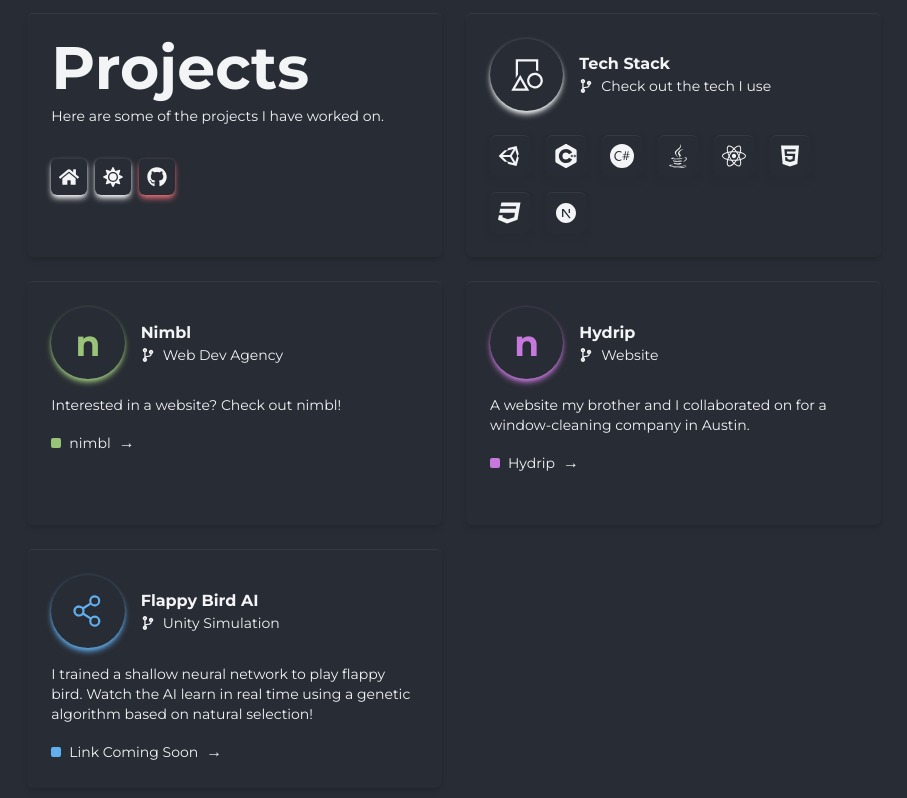
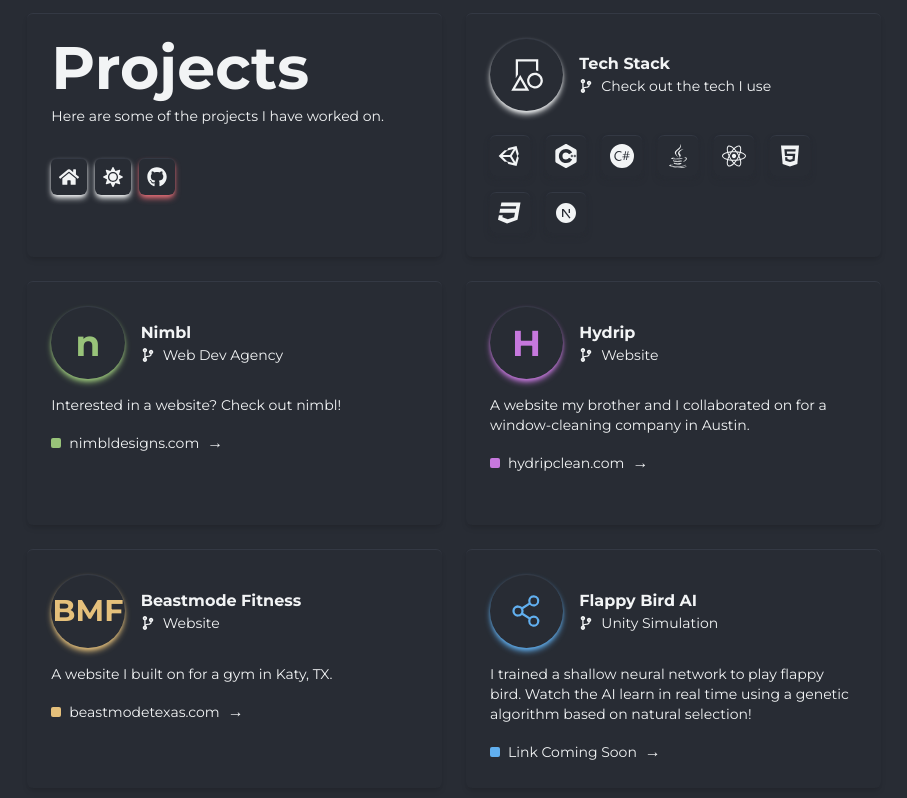
Before and after one commit to marcoboone/personalPortfolio, a Next.js app: page /projects in a window 1280 px wide. Shown: the whole page, without its empty margins (186-1093 px from the left). Built offline with nearby package versions, Linux system fonts and the light colour scheme.

Commit message:
additional projects

```diff
--- a/src/app/projects/page.jsx
+++ b/src/app/projects/page.jsx
@@ -86,7 +86,7 @@ const Projects = () => {
             <p className = "text-sm">Interested in a website? Check out nimbl!</p>
             <div className = "group flex gap-2 items-center">
                 <div className = " rounded-sm w-[10px] h-[10px] bg-atomgreen group-hover:animate-spin"></div>
-                <Link href = "https://nimbldesigns.com/" className = "text-sm">nimbl</Link>
+                <Link href = "https://nimbldesigns.com/" className = "text-sm">nimbldesigns.com</Link>
                 <span className = "group-hover:ml-2 transition-all duration-150 ease-in-out">&rarr;</span>
             </div>
 
@@ -97,7 +97,7 @@ const Projects = () => {
         <div className = "flex flex-col gap-4 p-6">
             <div className = "flex gap-4 items-center">
             <div className = "aspect-square w-1/5 dark:bg-atomblack bg-atomwhite shadow-md shadow-atompurple rounded-full border-t-[1px]  border-atomgreyb/20 flex justify-center items-center">
-                <span className = "text-atompurple text-4xl font-bold">n</span>
+                <span className = "text-atompurple text-4xl font-bold">H</span>
             </div>
             <div>
             <span className = "font-bold">Hydrip</span>
@@ -110,7 +110,31 @@ const Projects = () => {
             <p className = "text-sm">A website my brother and I collaborated on for a window-cleaning company in Austin.</p>
             <div className = "group flex gap-2 items-center">
                 <div className = " rounded-sm w-[10px] h-[10px] bg-atompurple group-hover:animate-spin"></div>
-                <Link href = "https://hydripclean.com" className = "text-sm">Hydrip</Link>
+                <Link href = "https://hydripclean.com" className = "text-sm">hydripclean.com</Link>
+                <span className = "group-hover:ml-2 transition-all duration-150 ease-in-out">&rarr;</span>
+            </div>
+
+           </div>
+        </div>
+{/*Beastmode Site*/}
+        <div className = "col-span-1 row-span-1 shadow-md border-t-[1px]  border-atomgreyb/20 rounded-md">
+        <div className = "flex flex-col gap-4 p-6">
+            <div className = "flex gap-4 items-center">
+            <div className = "aspect-square w-1/5 dark:bg-atomblack bg-atomwhite shadow-md shadow-atomyellow rounded-full border-t-[1px]  border-atomgreyb/20 flex justify-center items-center">
+                <span className = "text-atomyellow text-3xl font-bold">BMF</span>
+            </div>
+            <div>
+            <span className = "font-bold">Beastmode Fitness</span>
+            <span className = "flex gap-2 items-center text-sm">
+                <span><FaCodeBranch/></span>
+                <span>Website</span>
+            </span>
+            </div>
+            </div>
+            <p className = "text-sm">A website I built on for a gym in Katy, TX.</p>
+            <div className = "group flex gap-2 items-center">
+                <div className = " rounded-sm w-[10px] h-[10px] bg-atomyellow group-hover:animate-spin"></div>
+                <Link href = "https://beastmodetexas.com" className = "text-sm">beastmodetexas.com</Link>
                 <span className = "group-hover:ml-2 transition-all duration-150 ease-in-out">&rarr;</span>
             </div>
 
```
